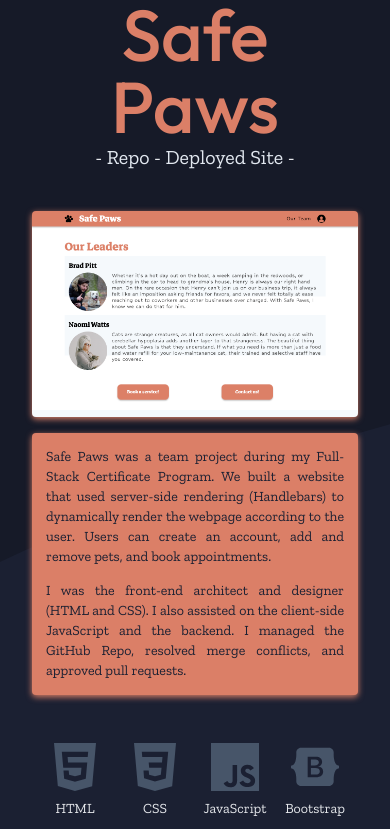
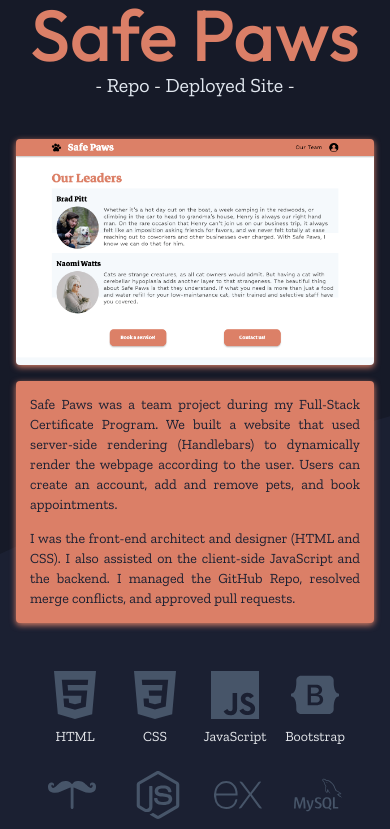
Before and after one commit to a-down/portfolio, a React (Vite) app: page / in a window 390 px wide. Shown: the part 1820-2649 px from the top of the page. Built offline with nearby package versions, Linux system fonts and the light colour scheme.

Commit message:
responsive update

```diff
--- a/src/components/Projects/Project.jsx
+++ b/src/components/Projects/Project.jsx
@@ -32,21 +32,7 @@ export default function Project({ project, stackArr, isDark }) {
         </div>
       </div>
 
-      {/* <div className=' flex flex-col md:flex-row gap-4 w-full max-w-[974px] justify-between' style={{aspectRatio: 'auto'}}>
-        <img src={project.phoneImg} width='132px' className='shadow-md hidden lg:inline' style={{filter: `drop-shadow(0px 4px 3px ${project.color})`}}/>
-
-        <img src={project.browserImg} className='shadow-md self-stretch md:self-start lg:w-[476px]' style={{filter: `drop-shadow(0px 4px 3px ${project.color})`}}/>
-
-        <div className='w-full md:w-[255px] bg-slate-50 font-thin font-serif p-3 text-sm flex flex-col gap-3 shrink-0 shadow-md text-justify' style={{filter: `drop-shadow(0px 4px 3px ${project.color})`}}>
-          <p>{project.description}</p>
-
-          { (project.description2) ?? (
-          <p>{project.description2}</p>
-        )}
-        </div>
-      </div> */}
-
-      <div className=' w-full flex flex-col lg:flex-row gap-4 lg:w-[974px] lg:justify-between'>
+      <div className=' w-full flex flex-col lg:flex-row gap-4 lg:w-[974px]'>
 
         <div className='flex gap-4'>
           <div className=' hidden md:inline' style={{filter: `drop-shadow(0px 2px 3px ${project.color})`}}>
--- a/src/components/Projects/ProjectsSection.jsx
+++ b/src/components/Projects/ProjectsSection.jsx
@@ -98,7 +98,7 @@ export default function ProjectSection() {
 
 
   return (
-    <div style={backgroundStyle} className='pb-24 px-4 md:px-10 lg:px-24'>
+    <div style={backgroundStyle} className='pb-24'>
       { projects.map((project) => (
         <Project project={project} key={project.title} stackArr={project.techStack} isDark={true}/>
       ))}
```
